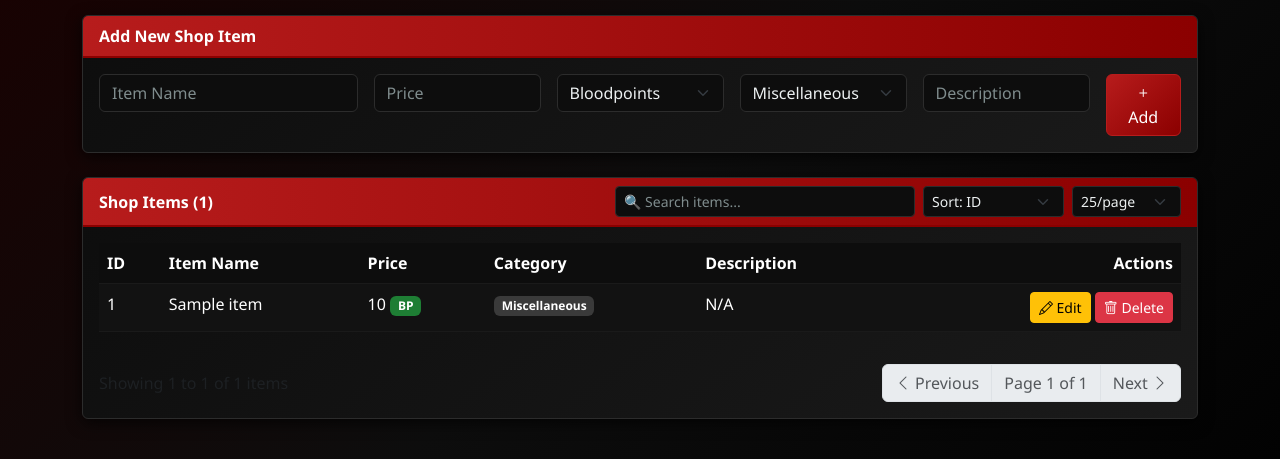
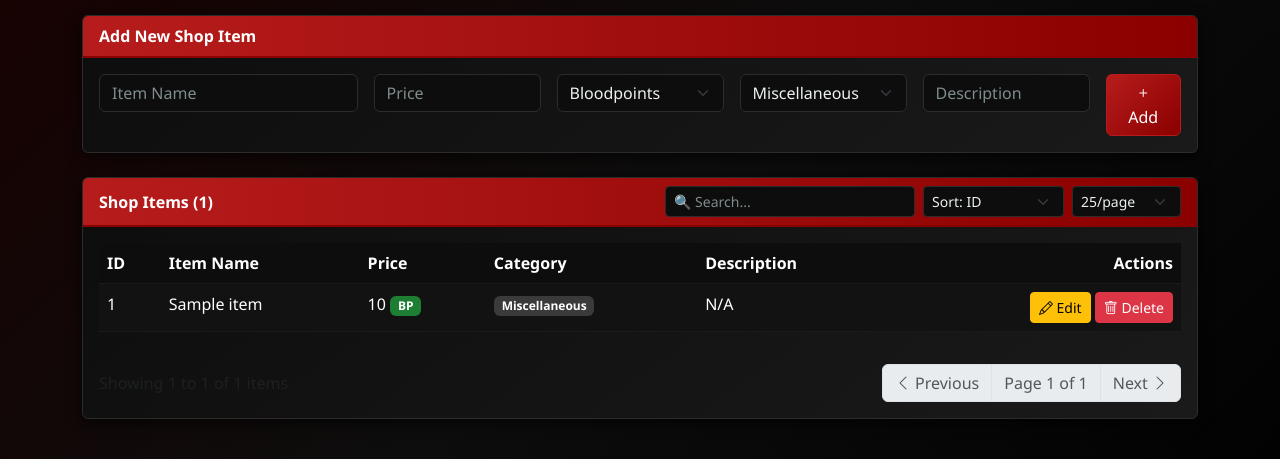
Before and after one commit to mothsnyx/entity, a Flask app: template templates/shop.html in a window 1280 px wide. Shown: the part 175-634 px from the top of the page. Run offline with Flask 3, Linux system fonts and the light colour scheme; the template is opened without the code that fills it: most values are stand-ins (such as "Sample title", 1, 10 or a date in 2020).

Commit message:
Update shop.html

```diff
--- a/templates/shop.html
+++ b/templates/shop.html
@@ -49,30 +49,24 @@
 <div class="card">
     <div class="card-header">
         <div class="row align-items-center">
-            <div class="col-md-4">
+            <div class="col-md-3">
                 <span>Shop Items (<span id="total-items">{{ items|length }}</span>)</span>
             </div>
-            <div class="col-md-8">
-                <div class="d-flex gap-2 justify-content-end">
-                    <div class="flex-grow-1" style="max-width: 300px;">
-                        <input type="text" id="search-box" class="form-control form-control-sm" placeholder="🔍 Search items...">
-                    </div>
-                    <div>
-                        <select id="sort-by" class="form-select form-select-sm">
+            <div class="col-md-9">
+                <div class="d-flex gap-2 justify-content-end align-items-center">
+                    <input type="text" id="search-box" class="form-control form-control-sm" placeholder="🔍 Search..." style="max-width: 250px;">
+                    <select id="sort-by" class="form-select form-select-sm" style="width: auto;">
                         <option value="id">Sort: ID</option>
                         <option value="name">Sort: Name</option>
                         <option value="price">Sort: Price</option>
                         <option value="category">Sort: Category</option>
                     </select>
-                    </div>
-                    <div>
-                        <select id="items-per-page" class="form-select form-select-sm">
+                    <select id="items-per-page" class="form-select form-select-sm" style="width: auto;">
                         <option value="10">10/page</option>
                         <option value="25" selected>25/page</option>
                         <option value="50">50/page</option>
                         <option value="100">100/page</option>
                     </select>
-                    </div>
                 </div>
             </div>
         </div>
@@ -206,39 +200,61 @@
 </div>
 
 <script>
-// Pagination, Sorting, and Search
-let currentPage = 1;
-let itemsPerPage = 25;
+// Pagination, Search, and Sort with localStorage persistence
+const PAGE_NAME = 'shop';
+let currentPage = parseInt(localStorage.getItem(`${PAGE_NAME}_currentPage`)) || 1;
+let itemsPerPage = parseInt(localStorage.getItem(`${PAGE_NAME}_itemsPerPage`)) || 25;
 let allRows = [];
 let filteredRows = [];
 
 document.addEventListener('DOMContentLoaded', function() {
     allRows = Array.from(document.querySelectorAll('.item-row'));
     filteredRows = [...allRows];
+
+    // Restore saved state
+    const savedSort = localStorage.getItem(`${PAGE_NAME}_sortBy`);
+    const savedSearch = localStorage.getItem(`${PAGE_NAME}_searchTerm`);
+
+    if (savedSort) {
+        document.getElementById('sort-by').value = savedSort;
+        sortRows(savedSort);
+    }
+
+    if (savedSearch) {
+        document.getElementById('search-box').value = savedSearch;
+        const searchTerm = savedSearch.toLowerCase();
+        filteredRows = allRows.filter(row => row.textContent.toLowerCase().includes(searchTerm));
+    }
+
+    document.getElementById('items-per-page').value = itemsPerPage;
     updatePagination();
 
     // Search functionality
     document.getElementById('search-box').addEventListener('input', function() {
         const searchTerm = this.value.toLowerCase();
+        localStorage.setItem(`${PAGE_NAME}_searchTerm`, searchTerm);
         filteredRows = allRows.filter(row => {
-            const text = row.textContent.toLowerCase();
-            return text.includes(searchTerm);
+            return row.textContent.toLowerCase().includes(searchTerm);
         });
         currentPage = 1;
+        localStorage.setItem(`${PAGE_NAME}_currentPage`, currentPage);
         updatePagination();
     });
 
     // Sort functionality
     document.getElementById('sort-by').addEventListener('change', function() {
-        const sortBy = this.value;
-        sortRows(sortBy);
+        localStorage.setItem(`${PAGE_NAME}_sortBy`, this.value);
+        sortRows(this.value);
         currentPage = 1;
+        localStorage.setItem(`${PAGE_NAME}_currentPage`, currentPage);
         updatePagination();
     });
 
     document.getElementById('items-per-page').addEventListener('change', function() {
         itemsPerPage = parseInt(this.value);
+        localStorage.setItem(`${PAGE_NAME}_itemsPerPage`, itemsPerPage);
         currentPage = 1;
+        localStorage.setItem(`${PAGE_NAME}_currentPage`, currentPage);
         updatePagination();
     });
 
@@ -246,6 +262,7 @@
         e.preventDefault();
         if (currentPage > 1) {
             currentPage--;
+            localStorage.setItem(`${PAGE_NAME}_currentPage`, currentPage);
             updatePagination();
         }
     });
@@ -255,6 +272,7 @@
         const totalPages = Math.ceil(filteredRows.length / itemsPerPage);
         if (currentPage < totalPages) {
             currentPage++;
+            localStorage.setItem(`${PAGE_NAME}_currentPage`, currentPage);
             updatePagination();
         }
     });
@@ -274,9 +292,9 @@
                 bVal = b.cells[1].textContent.trim().toLowerCase();
                 return aVal.localeCompare(bVal);
             case 'price':
-                aVal = parseInt(a.cells[2].textContent.replace(/,/g, ''));
-                bVal = parseInt(b.cells[2].textContent.replace(/,/g, ''));
-                return bVal - aVal; // Descending
+                aVal = parseInt(a.cells[2].textContent.replace(/,/g, '').replace(/\D/g, ''));
+                bVal = parseInt(b.cells[2].textContent.replace(/,/g, '').replace(/\D/g, ''));
+                return bVal - aVal; // Descending (highest first)
             case 'category':
                 aVal = a.cells[3].textContent.trim().toLowerCase();
                 bVal = b.cells[3].textContent.trim().toLowerCase();
@@ -292,25 +310,34 @@
 function updatePagination() {
     const totalItems = filteredRows.length;
     const totalPages = Math.ceil(totalItems / itemsPerPage);
+
+    // Adjust current page if needed
+    if (currentPage > totalPages && totalPages > 0) {
+        currentPage = totalPages;
+        localStorage.setItem(`${PAGE_NAME}_currentPage`, currentPage);
+    }
+
     const startIndex = (currentPage - 1) * itemsPerPage;
     const endIndex = Math.min(startIndex + itemsPerPage, totalItems);
 
-    // Hide all rows
+    // Hide all rows first
     allRows.forEach(row => row.style.display = 'none');
 
-    // Show only filtered and paginated rows
+    // Show only the filtered and paginated rows
     for (let i = startIndex; i < endIndex; i++) {
         if (filteredRows[i]) {
             filteredRows[i].style.display = '';
         }
     }
 
+    // Update counter displays
     document.getElementById('showing-start').textContent = totalItems > 0 ? startIndex + 1 : 0;
     document.getElementById('showing-end').textContent = endIndex;
     document.getElementById('showing-total').textContent = totalItems;
     document.getElementById('total-items').textContent = totalItems;
     document.getElementById('page-info').textContent = `Page ${currentPage} of ${totalPages || 1}`;
 
+    // Update button states
     const prevItem = document.getElementById('prev-page-item');
     const nextItem = document.getElementById('next-page-item');
 
@@ -326,7 +353,11 @@
         nextItem.classList.remove('disabled');
     }
 
-    document.getElementById('items-table').scrollIntoView({ behavior: 'smooth', block: 'start' });
+    // Smooth scroll to table
+    const table = document.getElementById('items-table');
+    if (table) {
+        table.scrollIntoView({ behavior: 'smooth', block: 'start' });
+    }
 }
 </script>
 {% endblock %}
```
Lines whose indentation alone changed are shown as unchanged.
